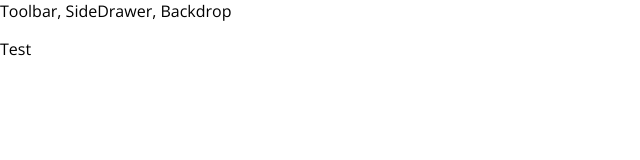
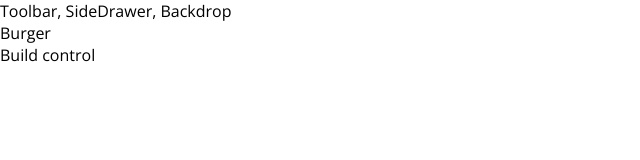
Before and after one commit to pacificsun/burger-now-reactApp, a React app: page / in a window 1280 px wide. Shown: the top 160 px of the page, without its empty margins (0-640 px from the left). Built offline with nearby package versions, Linux system fonts and the light colour scheme.

Commit message:
till vid 113

```diff
--- a/src/App.js
+++ b/src/App.js
@@ -1,11 +1,12 @@
 import React, { Component } from "react";
 import Layout from './components/Layout/Layout'
+import BurgerBuilder from './containers/BurgerBuilder/BurgerBuilder'
 
 class App extends Component {
   render() {
     return <div >
       <Layout>
-       <p>Test</p>
+        <BurgerBuilder/>
         </Layout>
     </div>;
   }
--- /dev/null
+++ b/src/components/Layout/Layout.css
@@ -0,0 +1,3 @@
+.Content{
+    margin-top: 16px
+}
--- a/src/components/Layout/Layout.js
+++ b/src/components/Layout/Layout.js
@@ -1,13 +1,11 @@
-import React from 'react'
-import Aux from '../../hoc/Aux'
+import React from "react";
+import Aux from "../../hoc/Aux";
+import classes from "./Layout.css";
 
-
-const layout =(props)=> (
-    <Aux>
+const layout = props => (
+  <Aux>
     <div>Toolbar, SideDrawer, Backdrop</div>
-    <main>
-        {props.children}
-    </main>
-    </Aux>
+    <main className={classes.Content}>{props.children}</main>
+  </Aux>
 );
-export default layout
+export default layout;
--- /dev/null
+++ b/src/containers/BurgerBuilder/BurgerBuilder.js
@@ -0,0 +1,14 @@
+import React, { Component } from "react";
+import Aux from "../../hoc/Aux";
+class BurgerBuider extends Component {
+  render() {
+    return (
+      <Aux>
+        <div>Burger</div>
+        <div>Build control</div>
+      </Aux>
+    );
+  }
+}
+
+export default BurgerBuider;
```
